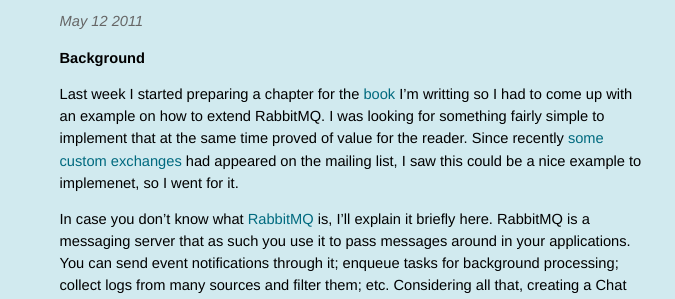
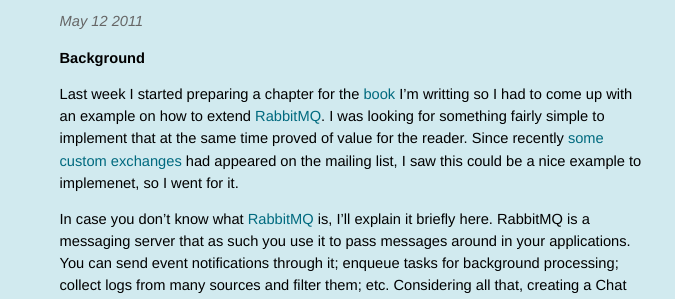
Before and after one commit to videlalvaro/videlalvaro.github.io, a Jekyll site: the page built from _posts/2011-05-12-rabbitmq-chat-post-mortem.md, in a window 1280 px wide and 900 px high. Shown: the part 170-469 px from the top of the window, without its empty margins (287-962 px from the left). Built offline with Jekyll 4.4.1, drawn with Linux system fonts in a browser that asks for light colours; comment, search, counter and statistics services are not loaded; some of the changed lines change nothing that is shown.

Commit message:
links to RMQ website, fixes typos

```diff
--- a/_posts/2011-05-12-rabbitmq-chat-post-mortem.md
+++ b/_posts/2011-05-12-rabbitmq-chat-post-mortem.md
@@ -9,7 +9,7 @@
 
 ## Background ##
 
-Last week I started preparing a chapter for the [book](http://bit.ly/rabbitmq+) I'm writting so I had to come up with an example on how to extend RabbitMQ. I was looking for something fairly simple to implement that at the same time proved of value for the reader. Since recently [some](https://github.com/jbrisbin/riak-exchange) [custom](https://github.com/squaremo/rabbitmq-lvc-plugin) [exchanges](https://github.com/jbrisbin/random-exchange) had appeared on the mailing list, I saw this could be a nice example to implemenet, so I went for it.
+Last week I started preparing a chapter for the [book](http://bit.ly/rabbitmq+) I'm writting so I had to come up with an example on how to extend [RabbitMQ](http://www.rabbitmq.com/). I was looking for something fairly simple to implement that at the same time proved of value for the reader. Since recently [some](https://github.com/jbrisbin/riak-exchange) [custom](https://github.com/squaremo/rabbitmq-lvc-plugin) [exchanges](https://github.com/jbrisbin/random-exchange) had appeared on the mailing list, I saw this could be a nice example to implemenet, so I went for it.
 
 In case you don't know what [RabbitMQ](http://www.rabbitmq.com/) is, I'll explain it briefly here. RabbitMQ is a messaging server that as such you use it to pass messages around in your applications. You can send event notifications through it; enqueue tasks for background processing; collect logs from many sources and filter them; etc. Considering all that, creating a Chat where RabbitMQ is used as the message router doesn't sound so _crazy_.
 
```
